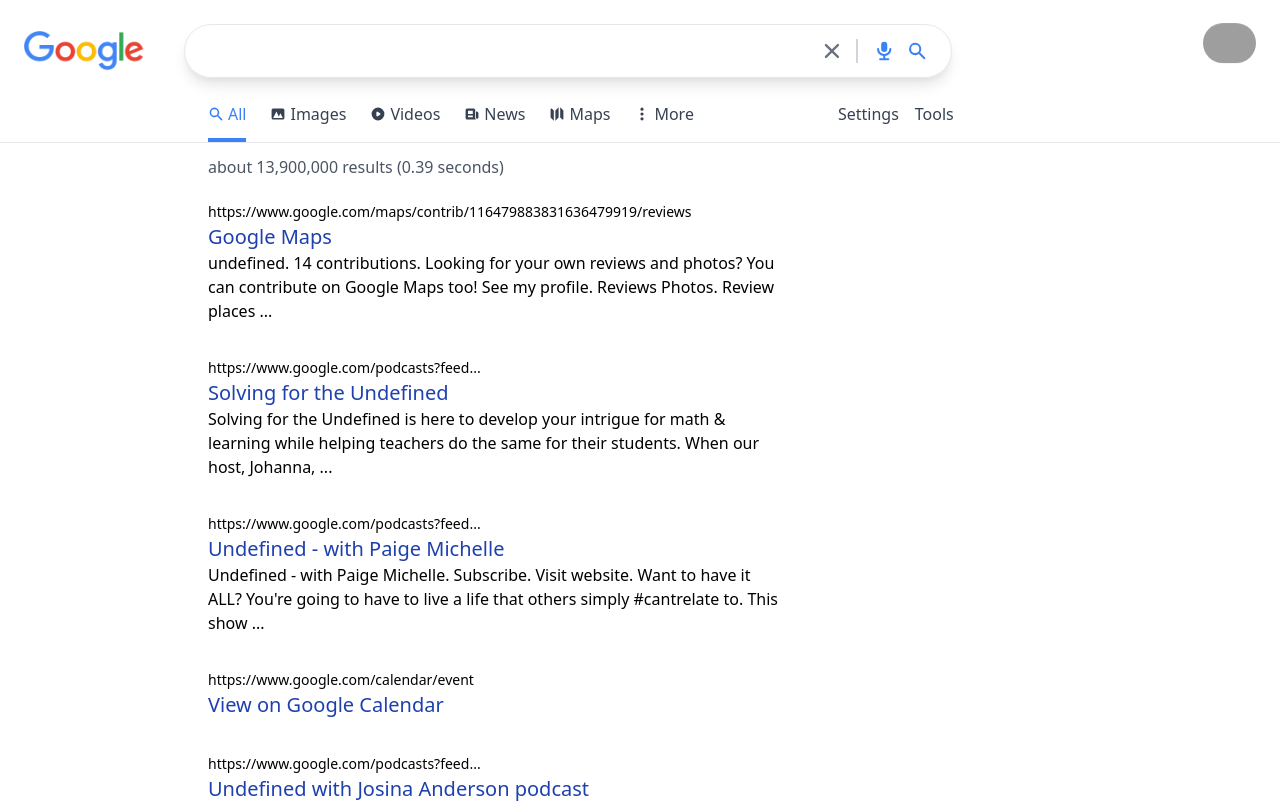
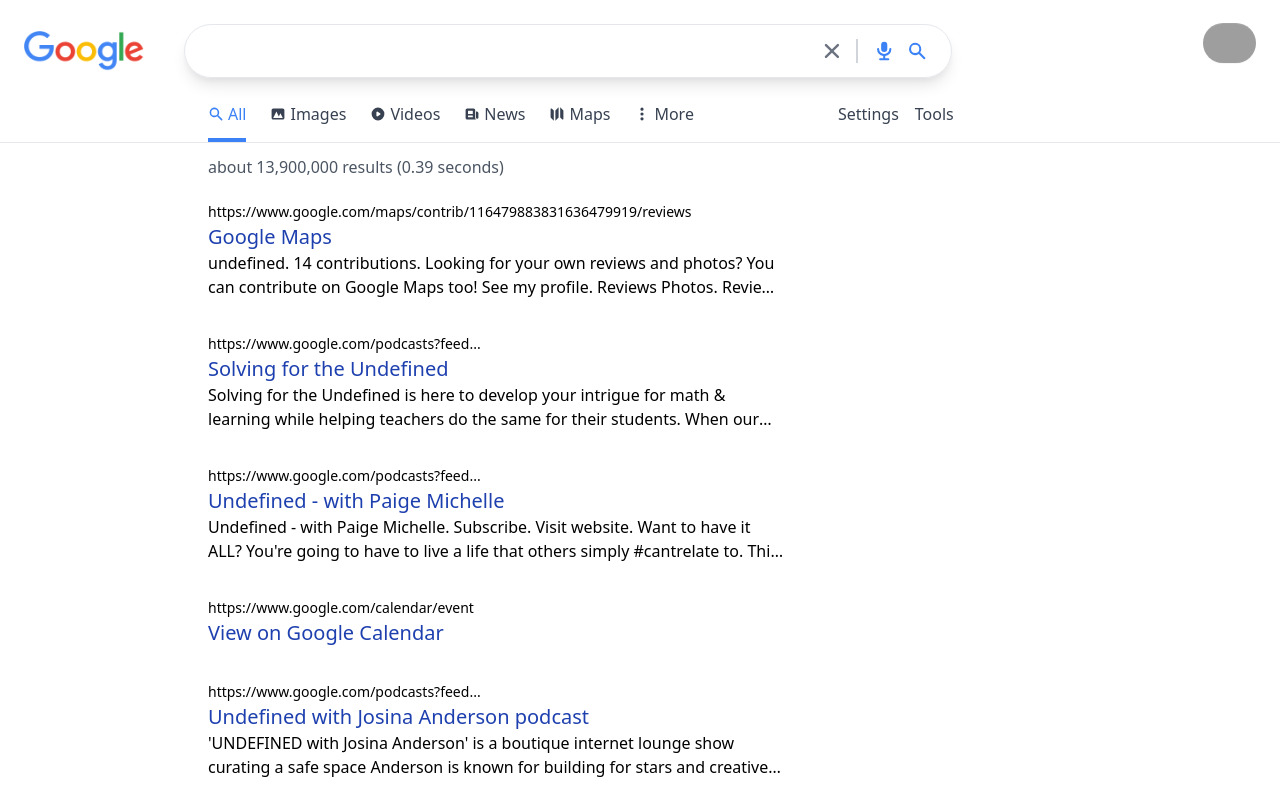
Before and after one commit to CodexpathCommunity/Google_2, a Next.js app: page /search in a window 1280 px wide. Shown: the top 803 px of the page. Built offline with nearby package versions, Linux system fonts and the light colour scheme; grey boxes are pictures that could not be loaded.

Commit message:
styled the search reesults

```diff
--- a/components/SearchResults.js
+++ b/components/SearchResults.js
@@ -17,7 +17,7 @@
               </h2>
             </a>
           </div>
-          <p className="">{result.snippet} </p>
+          <p className="line-clamp-2">{result.snippet} </p>
         </div>
       ))}
     </div>
--- a/package.json
+++ b/package.json
@@ -9,6 +9,7 @@
   },
   "dependencies": {
     "@heroicons/react": "^1.0.1",
+    "@tailwindcss/line-clamp": "^0.2.0",
     "next": "10.1.3",
     "react": "17.0.2",
     "react-dom": "17.0.2"
--- a/tailwind.config.js
+++ b/tailwind.config.js
@@ -8,5 +8,5 @@
   variants: {
     extend: {},
   },
-  plugins: [],
+  plugins: [require("@tailwindcss/line-clamp")],
 };
```
Also changed, not shown: 1 other file (tests, documents, lock files or other folders).
